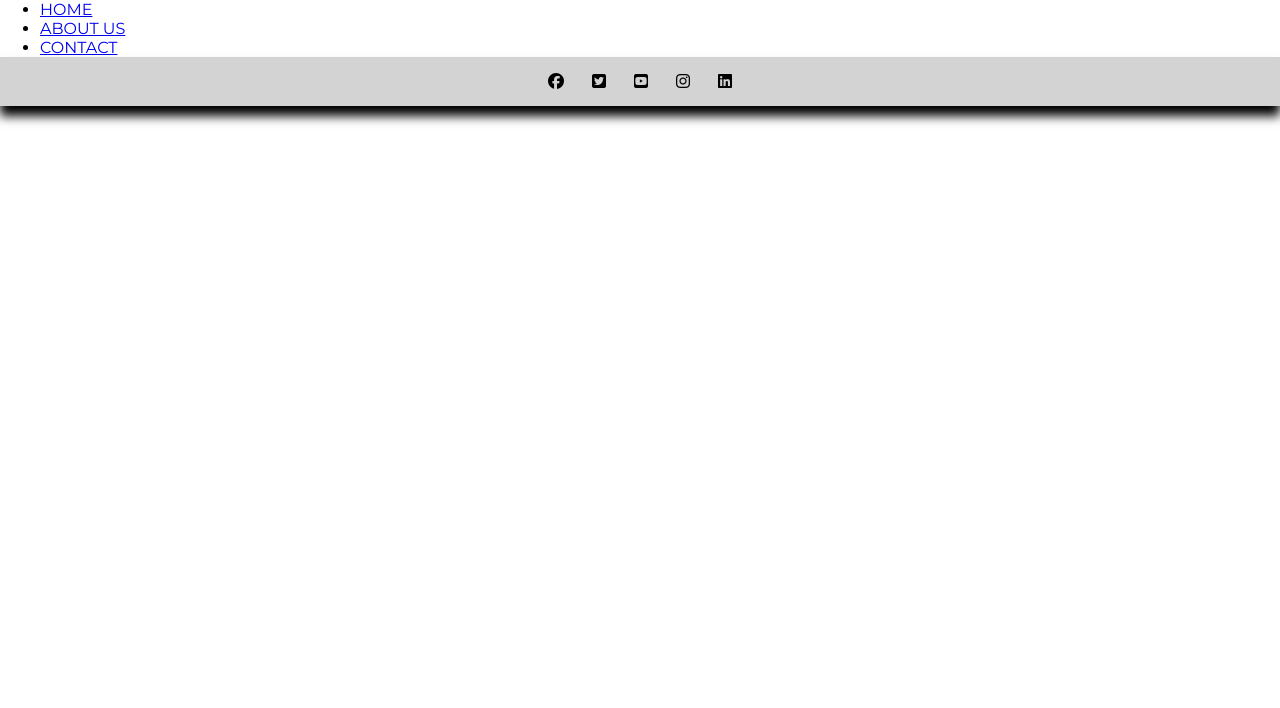
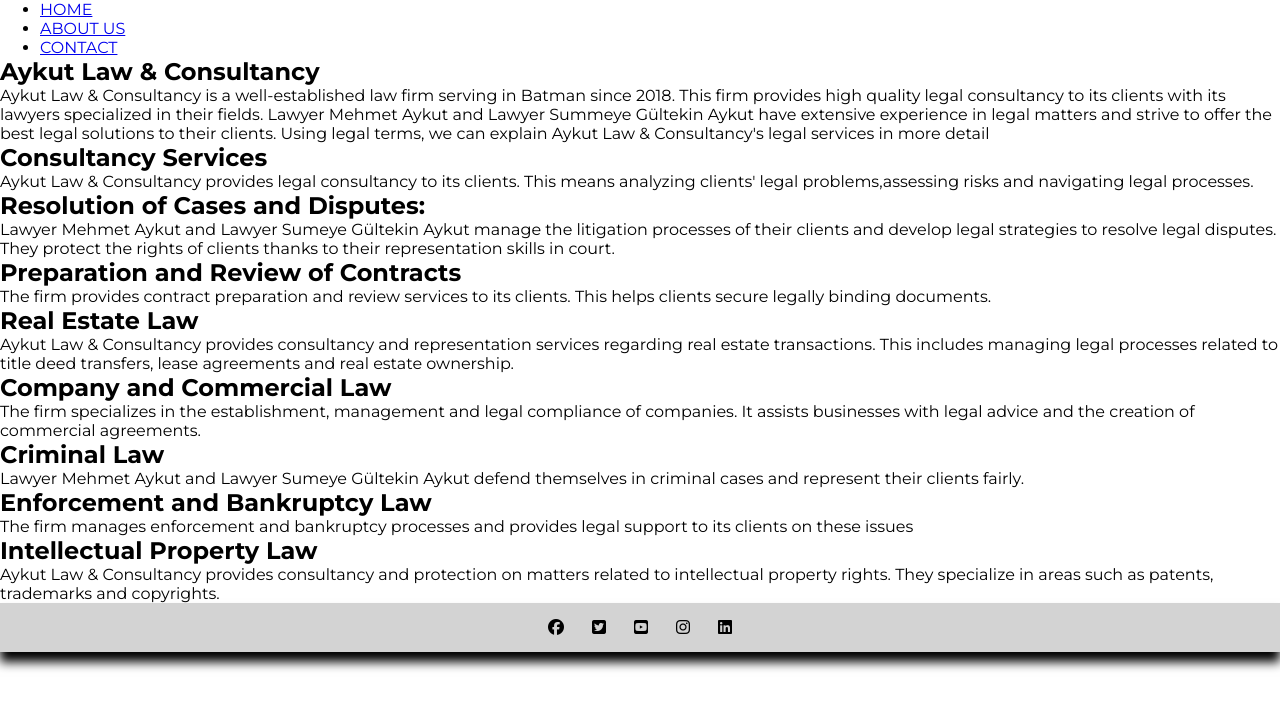
Before and after one commit to XOZANAYKUT/aykutlaw, a plain HTML site: page aboutus.html in a window 1280 px wide. Drawn offline with Linux system fonts and the light colour scheme.

Commit message:
add content to main element in aboutus.html

```diff
--- a/aboutus.html
+++ b/aboutus.html
@@ -29,7 +29,60 @@
     </div>
     <!-- Main content -->
     <main>
-
+    <section id="aboutus">
+        <div id="intro">
+            <h2>Aykut Law & Consultancy</h2>
+            <p>Aykut Law & Consultancy is a well-established law firm serving in Batman since 2018. This firm
+                provides high quality legal consultancy to its clients with its lawyers specialized in their fields.
+                Lawyer Mehmet Aykut and Lawyer Summeye Gültekin Aykut have extensive experience in legal matters and
+                strive to offer the best legal solutions to their clients. Using legal terms, we can explain Aykut
+                Law & Consultancy's legal services in more detail</p>
+        </div>
+        <div id="services-list">
+            <div class="services">
+                <h2>Consultancy Services</h2>
+                <p>Aykut Law & Consultancy provides legal consultancy to its clients. This means analyzing clients'
+                    legal problems,assessing risks and navigating legal processes.</p>
+            </div>
+            <div class="services">
+                <h2>Resolution of Cases and Disputes:</h2>
+                <p>Lawyer Mehmet Aykut and Lawyer Sumeye Gültekin Aykut manage the litigation processes of their clients
+                    and develop legal strategies to resolve legal disputes. They protect the rights of clients thanks to
+                    their representation skills in court.</p>
+            </div>
+            <div class="services">
+                <h2>Preparation and Review of Contracts</h2>
+                <p>The firm provides contract preparation and review services to its clients. This helps clients secure
+                    legally binding documents.</p>
+            </div>
+            <div class="services">
+                <h2>Real Estate Law</h2>
+                <p>Aykut Law & Consultancy provides consultancy and representation services regarding real estate
+                    transactions. This includes managing legal processes related to title deed transfers, lease
+                    agreements and real estate ownership.</p>
+            </div>
+            <div class="services">
+                <h2>Company and Commercial Law</h2>
+                <p>The firm specializes in the establishment, management and legal compliance of companies. It assists
+                    businesses with legal advice and the creation of commercial agreements.</p>
+            </div>
+            <div class="services">
+                <h2>Criminal Law</h2>
+                <p>Lawyer Mehmet Aykut and Lawyer Sumeye Gültekin Aykut defend themselves in criminal cases and
+                    represent their clients fairly.</p>
+            </div>
+            <div class="services">
+                <h2>Enforcement and Bankruptcy Law</h2>
+                <p>The firm manages enforcement and bankruptcy processes and provides legal support to its clients on
+                    these issues</p>
+            </div>
+            <div class="services">
+                <h2>Intellectual Property Law</h2>
+                <p>Aykut Law & Consultancy provides consultancy and protection on matters related to intellectual
+                    property rights. They specialize in areas such as patents, trademarks and copyrights.</p>
+            </div>
+        </div>
+    </section>
     </main>
 
     <!--footer-->
```
